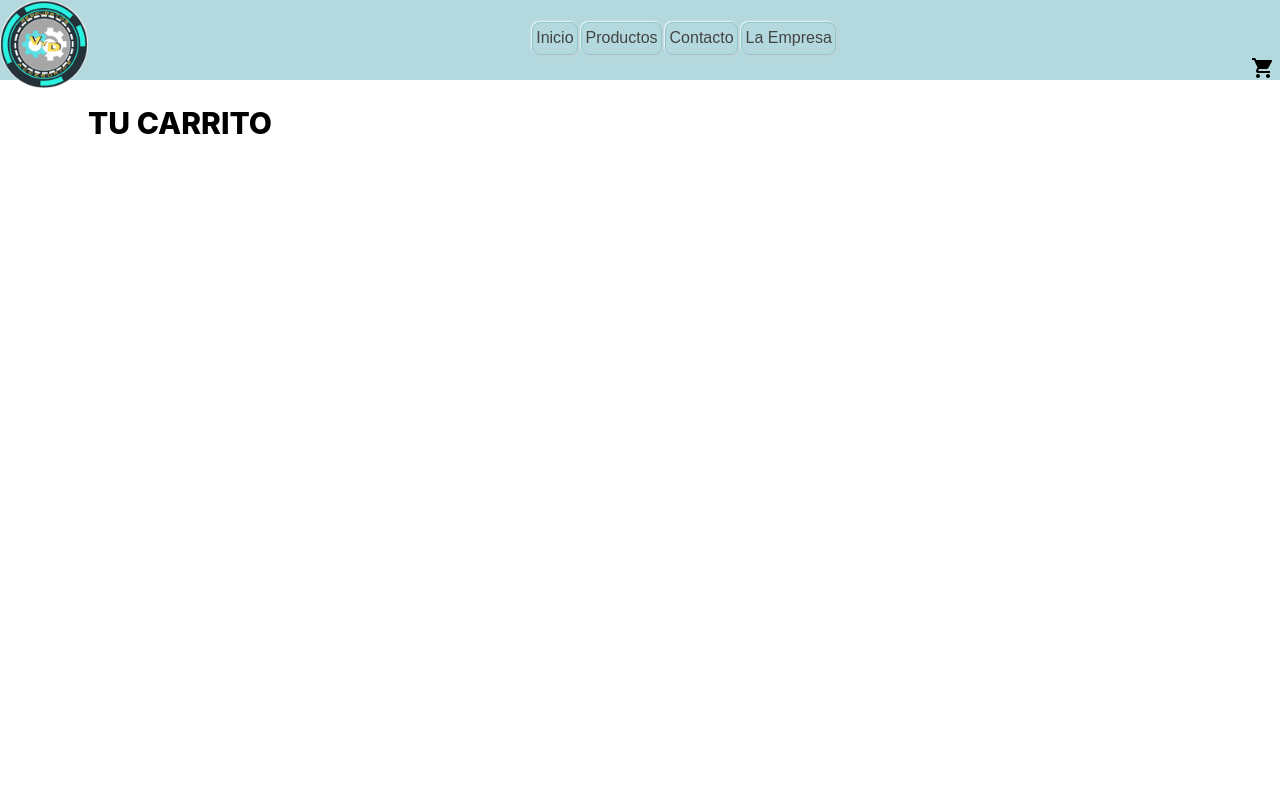
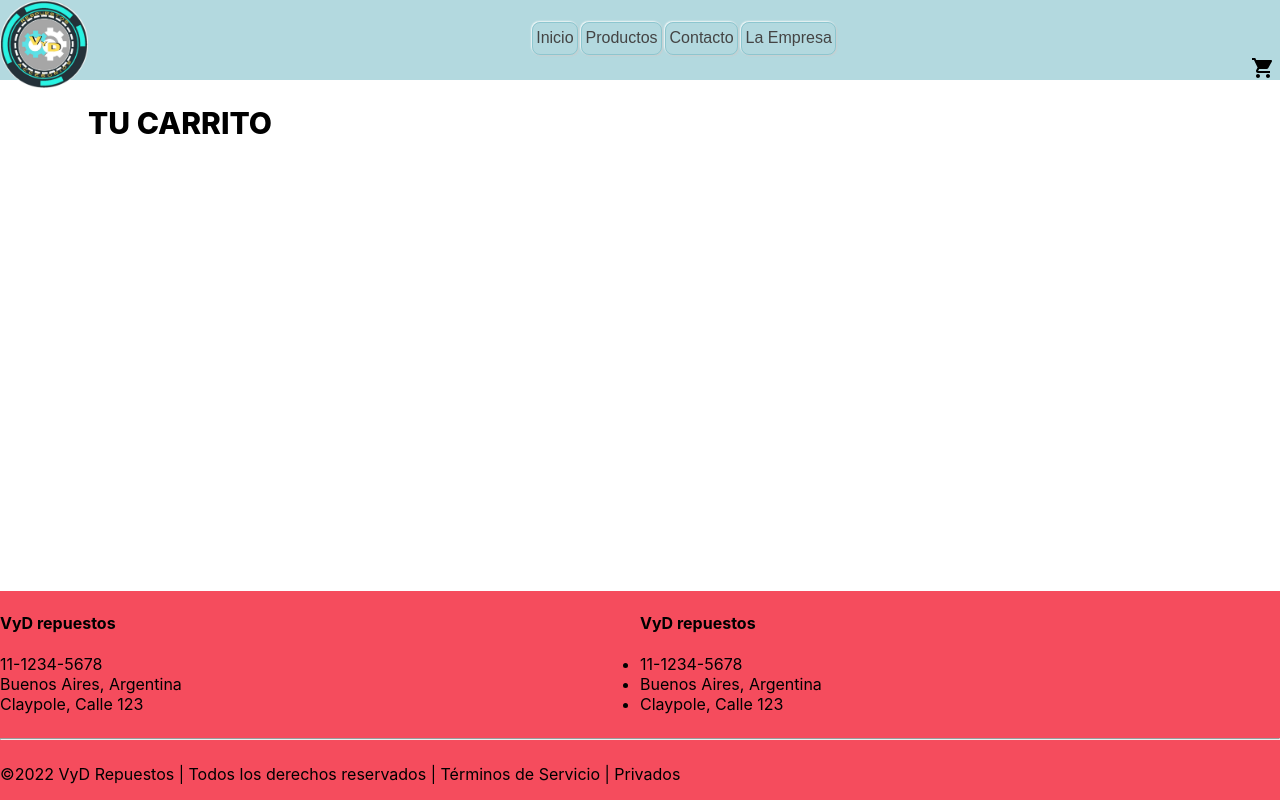
Before and after one commit to JonatanHE/e-commerce-VyD, a React (Create React App) app: page /cart in a window 1280 px wide. Built offline with nearby package versions, Linux system fonts and the light colour scheme.

Commit message:
Agregado de Footer

```diff
--- a/src/App.js
+++ b/src/App.js
@@ -8,11 +8,14 @@ import Detail from './pages/Detail';
 //import Checkout from './pages/Checkout';
 import CartProvider from './context/CartContext';
 import Cart from './components/Cart/Cart';
+import Footer from './components/Footer/Footer';
 
 function App() {
 
   return (
     //JSX
+    <div className='page-container'>
+      <div className='content-wrap'>
       <CartProvider>
         <BrowserRouter>
           <NavBar/>
@@ -25,6 +28,9 @@ function App() {
           </Routes>
         </BrowserRouter>
       </CartProvider>
+      </div>
+      <Footer/>
+      </div>
   );
 }
 
--- a/src/App.scss
+++ b/src/App.scss
@@ -14,3 +14,11 @@
     margin-bottom: 20px;
     padding-left: 20px;
 }
+.page-container {
+    display: flex;
+    flex-direction: column;
+    min-height: 100vh;
+  }
+  .content-wrap {
+    flex: 1;
+  }
--- /dev/null
+++ b/src/components/Footer/Footer.js
@@ -0,0 +1,38 @@
+import React from "react";
+import "./Footer.scss";
+
+function Footer() {
+  return (
+    <div className="main-footer">
+      <div className="container-footer">
+        <div className="row">
+          <div className="col">
+            <h4>VyD repuestos</h4>
+            <ul className="list-unstyled">
+              <li>11-1234-5678</li>
+              <li>Buenos Aires, Argentina</li>
+              <li>Claypole, Calle 123</li>
+            </ul>
+          </div>
+          <div className="col">
+            <h4>VyD repuestos</h4>
+            <ul className="list-unstyled">
+              <li>11-1234-5678</li>
+              <li>Buenos Aires, Argentina</li>
+              <li>Claypole, Calle 123</li>
+            </ul>
+          </div>
+        </div>
+        <hr />
+        <div className="row">
+          <p className="col-sm">
+            &copy;{new Date().getFullYear()} VyD Repuestos | Todos los derechos reservados |
+            Términos de Servicio | Privados
+          </p>
+        </div>
+      </div>
+    </div>
+  );
+}
+
+export default Footer;
--- /dev/null
+++ b/src/components/Footer/Footer.scss
@@ -0,0 +1,11 @@
+.main-footer {
+    background-color: #f54c5d;
+    position: relative;
+    bottom: 0;
+    width: 100%;
+    align-items: center;
+  }
+  .row {
+    display: grid;
+    grid-template-columns: auto auto;
+  }
```
Lines whose indentation alone changed are shown as unchanged.
